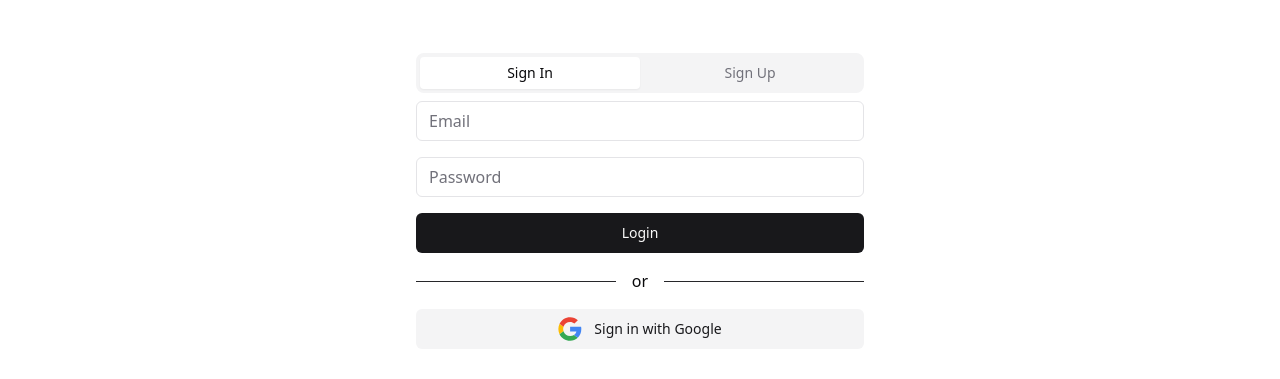
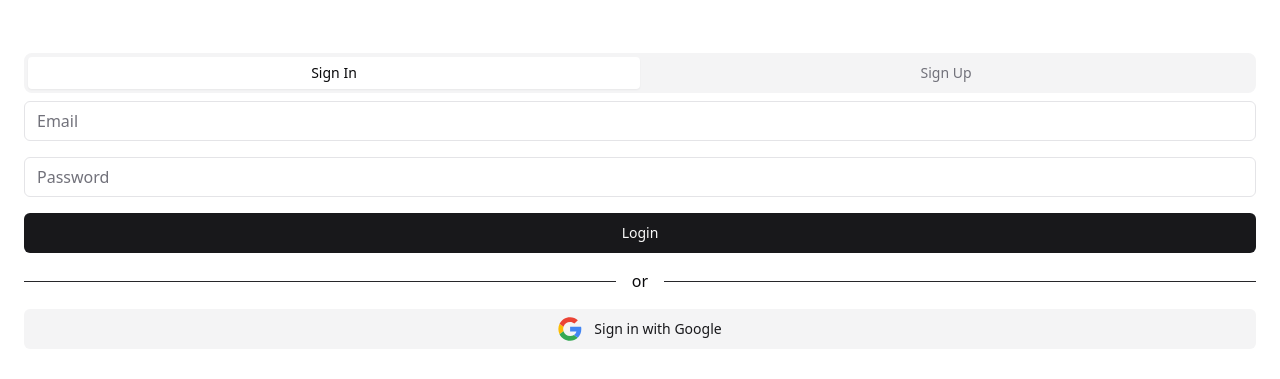
Before and after one commit to moredark/sila-app, a Next.js app in the folder frontend/: page /auth/login in a window 1280 px wide. Shown: the part 199-578 px from the top of the page. Built offline with nearby package versions, Linux system fonts and the light colour scheme; no server answers; what openapi-fetch would draw is missing.

Commit message:
refactor(auth): restructure auth page layout and remove duplicate AuthAlternatives

```diff
--- a/frontend/src/features/auth/ui/AuthTabs.tsx
+++ b/frontend/src/features/auth/ui/AuthTabs.tsx
@@ -10,7 +10,7 @@ import { RegisterForm } from './RegisterForm'
 
 const routes = {
   login: APP_ROUTES.AUTH.LOGIN,
-  register: APP_ROUTES.AUTH.REGISTER
+  register: APP_ROUTES.AUTH.REGISTER,
 }
 
 export const AuthTabs = () => {
@@ -27,22 +27,16 @@ export const AuthTabs = () => {
   }
 
   return (
-    <Tabs value={currentTab} onValueChange={handleTabChange} className="w-full max-w-md">
+    <Tabs value={currentTab} onValueChange={handleTabChange}>
       <TabsList
         role="tablist"
         aria-orientation="horizontal"
         className="grid w-full grid-cols-2 items-center justify-center rounded-lg bg-muted p-1 text-muted-foreground"
       >
-        <TabsTrigger
-          value="login"
-          className="tabs-trigger"
-        >
+        <TabsTrigger value="login" className="tabs-trigger">
           {t('sign-in')}
         </TabsTrigger>
-        <TabsTrigger
-          value="register"
-          className="tabs-trigger"
-        >
+        <TabsTrigger value="register" className="tabs-trigger">
           {t('sign-up')}
         </TabsTrigger>
       </TabsList>
--- a/frontend/src/features/auth/ui/LoginForm.tsx
+++ b/frontend/src/features/auth/ui/LoginForm.tsx
@@ -10,8 +10,6 @@ import { Input } from '@/shared/ui/input'
 
 import { loginSchema } from '../model/schema'
 import { useAuthActions } from '../model/useAuthActions'
-
-import { AuthAlternatives } from './AuthAlternatives'
 
 type LoginFormData = z.infer<typeof loginSchema>
 
@@ -69,8 +67,6 @@ export const LoginForm = () => {
           {isPending ? t('logging-in') : t('login')}
         </Button>
       </form>
-
-      <AuthAlternatives />
     </div>
   )
 }
--- a/frontend/src/features/auth/ui/RegisterForm.tsx
+++ b/frontend/src/features/auth/ui/RegisterForm.tsx
@@ -9,8 +9,6 @@ import { Input } from '@/shared/ui/input'
 
 import { registerSchema } from '../model/schema'
 import { useAuthActions } from '../model/useAuthActions'
-
-import { AuthAlternatives } from './AuthAlternatives'
 
 type RegisterFormData = z.infer<typeof registerSchema>
 
@@ -95,8 +93,6 @@ export const RegisterForm = () => {
           {isPending ? t('registering') : t('register')}
         </Button>
       </form>
-
-      <AuthAlternatives />
     </div>
   )
 }
--- a/frontend/src/views/auth/ui/AuthPage.tsx
+++ b/frontend/src/views/auth/ui/AuthPage.tsx
@@ -1,11 +1,17 @@
 'use client'
 
-import { AuthTabs } from '@/features/auth'
+import { AuthAlternatives, AuthTabs } from '@/features/auth'
 
 export const AuthPage = () => {
   return (
     <div className="flex h-screen flex-col items-center justify-center p-6">
-      <AuthTabs />
+      <div className="w-full">
+        <AuthTabs />
+
+        <div className="mt-4 w-full">
+          <AuthAlternatives />
+        </div>
+      </div>
     </div>
   )
 }
```
